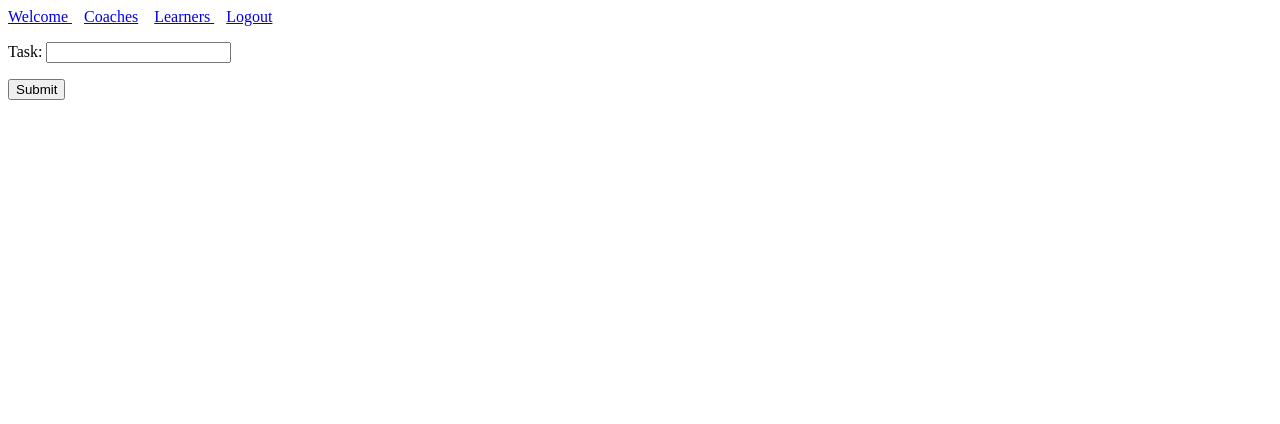
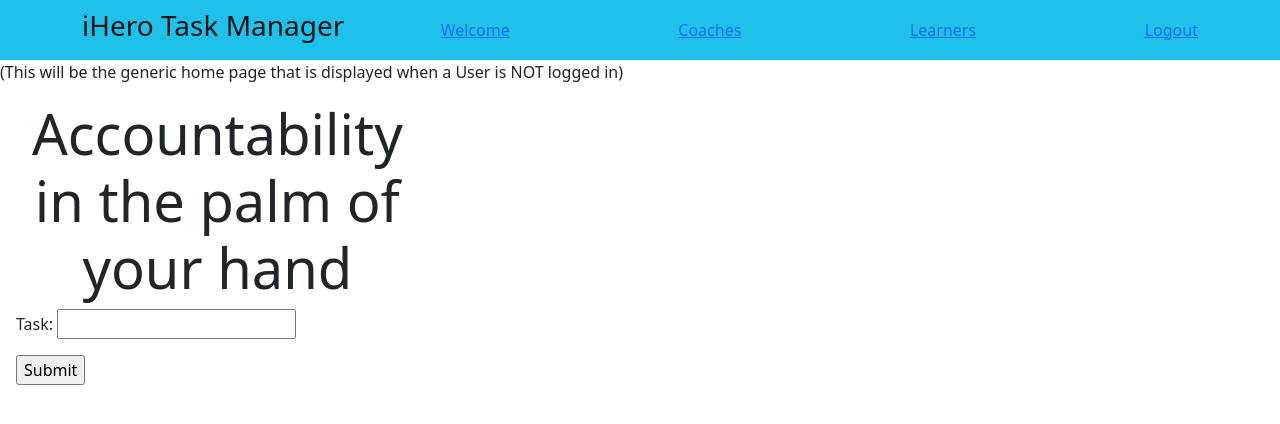
Before and after one commit to halleri000/iHero, a Django app: page /addtask/ in a window 1280 px wide. Shown: the top 424 px of the page. Run offline with Django 3.2, Linux system fonts and the light colour scheme; some libraries are stand-ins or nearby versions.

Commit message:
slight styling

```diff
--- a/ihero/settings.py
+++ b/ihero/settings.py
@@ -23,9 +23,9 @@ BASE_DIR = Path(__file__).resolve().parent.parent
 SECRET_KEY = 'django-insecure-(4y^p8$t@=wlne=y@h^nmxfct-pds0mok@4)hk9x#)s4ch*^t#'
 
 # SECURITY WARNING: don't run with debug turned on in production!
-DEBUG = True
+DEBUG = False
 
-ALLOWED_HOSTS = []
+ALLOWED_HOSTS = ['*']
 
 
 # Application definition
@@ -128,4 +128,4 @@ DEFAULT_AUTO_FIELD = 'django.db.models.BigAutoField'
 
 AUTH_USER_MODEL = 'user_app.HeroUser'
 
-LOGIN_URL = '/login/'
+LOGIN_URL = '/'
--- a/ihero/urls.py
+++ b/ihero/urls.py
@@ -20,7 +20,7 @@ from tasks import views as t_views
 urlpatterns = [
     path('learner/<int:user_id>/', u_views.learner_details, name='learner'),
     path('welcome/', u_views.heroes, name='heroes'),
-    path('', u_views.indexView, name='home'),
+    # path('', u_views.indexView, name='home'),
     path('coach/<int:user_id>/', u_views.coach_details, name='coach'),
     path('admin/', admin.site.urls),
     path('addtask/', t_views.newTaskByLearner),
@@ -30,4 +30,8 @@ urlpatterns = [
     path('markincomplete/<int:task_id>/', t_views.markTaskIncomplete),
     path('coaches/', u_views.coachList),
     path('learners/', u_views.learnerList),
+    path('', u_views.loginUser, name="loginUser"),
+    path('logout/', u_views.logoutUser, name="logoutUser"),
+
+
 ]
--- /dev/null
+++ b/templates/404.html
@@ -0,0 +1,4 @@
+{% extends 'index.html' %}
+{% block title %}404 Error Page{% endblock %}
+{% block content %}
+{% endblock %}
--- a/templates/base.html
+++ b/templates/base.html
@@ -1,18 +1,39 @@
 <!DOCTYPE html>
 <html lang="en">
+
 <head>
   <meta charset="UTF-8">
   <meta http-equiv="X-UA-Compatible" content="IE=edge">
   <meta name="viewport" content="width=device-width, initial-scale=1.0">
-  <title>iHero</title>
+  <link rel="stylesheet" href="https://cdnjs.cloudflare.com/ajax/libs/twitter-bootstrap/5.0.2/css/bootstrap.min.css" integrity="sha512-usVBAd66/NpVNfBge19gws2j6JZinnca12rAe2l+d+QkLU9fiG02O1X8Q6hepIpr/EYKZvKx/I9WsnujJuOmBA==" crossorigin="anonymous" referrerpolicy="no-referrer" />
+  <style>
+    .icon {
+        max-height: 10vh;
+        max-width: 15vw;
+    }
+    </style>
+    <title>iHero</title>
 </head>
 <body>
-  <a href='/welcome/'> Welcome </a> &ensp;
-  <a href='/coaches/'>Coaches</a> &ensp;
-  <a href='/learners/'> Learners </a> &ensp;
-  <a href='/logout/'>Logout </a>
+  <nav class="navbar navbar-expand-lg navbar-light py-1" style="background-color: #20c1e9;">
+    <div class="container">
+        <a href="#" class="navbar-brand">
+            <div class="d-flex align-items-center">
+              <h3>iHero Task Manager</h3>
+            </div>
+        </a>
+        <!-- <a href='/login/'> Login </a> &ensp;
+        <a href='/signup/'> Sign-Up </a> -->
+              <a href='/welcome/'> Welcome </a> &ensp;
+              <a href='/coaches/'>Coaches</a> &ensp;
+              <a href='/learners/'> Learners </a> &ensp;
+              <a href='/logout/'>Logout </a>
 
+      </div>
+    </nav>
+  {%  block content %}
+  {%  endblock  %}
+<script src="https://cdnjs.cloudflare.com/ajax/libs/twitter-bootstrap/5.0.2/js/bootstrap.min.js" integrity="sha512-a6ctI6w1kg3J4dSjknHj3aWLEbjitAXAjLDRUxo2wyYmDFRcz2RJuQr5M3Kt8O/TtUSp8n2rAyaXYy1sjoKmrQ==" crossorigin="anonymous" referrerpolicy="no-referrer"></script>
 
-  {%  block content %}{%  endblock  %}
 </body>
 </html>
--- a/templates/coaches.html
+++ b/templates/coaches.html
@@ -3,6 +3,7 @@
 {%  block content  %}
   {%  for coach in coaches  %}
     <p>{{  coach  }}</p>
+
   {%  endfor  %}
 
 {%  endblock  %}
--- a/templates/generic_form.html
+++ b/templates/generic_form.html
@@ -1,12 +1,11 @@
-{%  extends 'base.html'  %}
+{%  extends 'home.html'  %}
 
 
-
-{%  block content  %}
+{%  block form  %}
 <form method="post" action="">
   {% csrf_token %}
   {{ form.as_p }}
   <input type="submit" value="Submit">
 </form>
 
-{%  endblock  %}
+{%  endblock form  %}
--- a/templates/home.html
+++ b/templates/home.html
@@ -1,13 +1,22 @@
-{%  extends 'base.html'  %}
+{%  extends 'base.html' %}
 
 {%  block content  %}
-<a href='/login/'> Login </a> &ensp;
-<a href='/signup/'> Sign-Up </a>
+<!-- <a href='/login/'> Login </a> &ensp;
+<a href='/signup/'> Sign-Up </a> -->
 
+{% if request.user.is_authenticated %}
+<p> {{  welcome  }}</p>
+{% else %}
 <div>
-  <h2> iHero </h2>
-  <p>This will be the generic home page that is displayed when a User is NOT logged in</p>
-  <p> {{  welcome  }}</p>
+  <p>(This will be the generic home page that is displayed when a User is NOT logged in)</p>
+  <section class="container-fluid h-100 row align-items-center">
+    <div class="col-12 col-md-6 col-lg-4 px-1">
+        <h1 class="display-4 text-center mb-2">Accountability in the palm of your hand</h1>
+      {% block form %}
+      {% endblock form %}
+      </div>
+  </section>
+
 </div>
-
+{% endif %}
 {%  endblock  %}
--- a/templates/welcome.html
+++ b/templates/welcome.html
@@ -2,9 +2,9 @@
 
 
 {%  block content  %}
-  <h1> Welcome to the internet </h1>
-  <h3> Much is planned </h3>
-  <h3>This will be displayed when a user IS logged in</h3>
+  <h1> iHero Dashboard </h1>
+  <h3> Daily Tasks </h3>
+  <h5>(All user list will be displayed when a user IS logged in)</h5>
 
 
   <h3>Coaches</h3>
```
Also changed, not shown: templates/coach_details.html (+10 -4 lines), user_app/views.py (+8 -4 lines).
